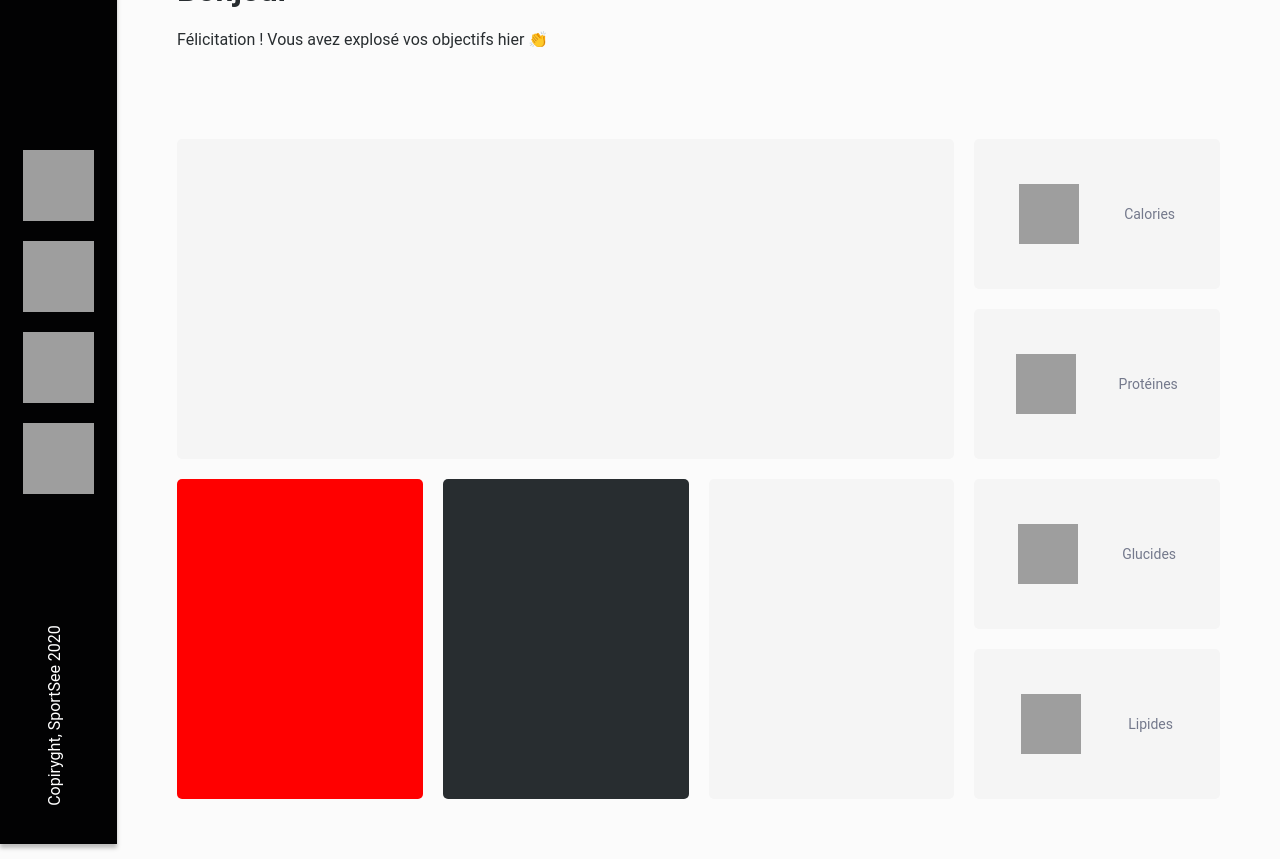
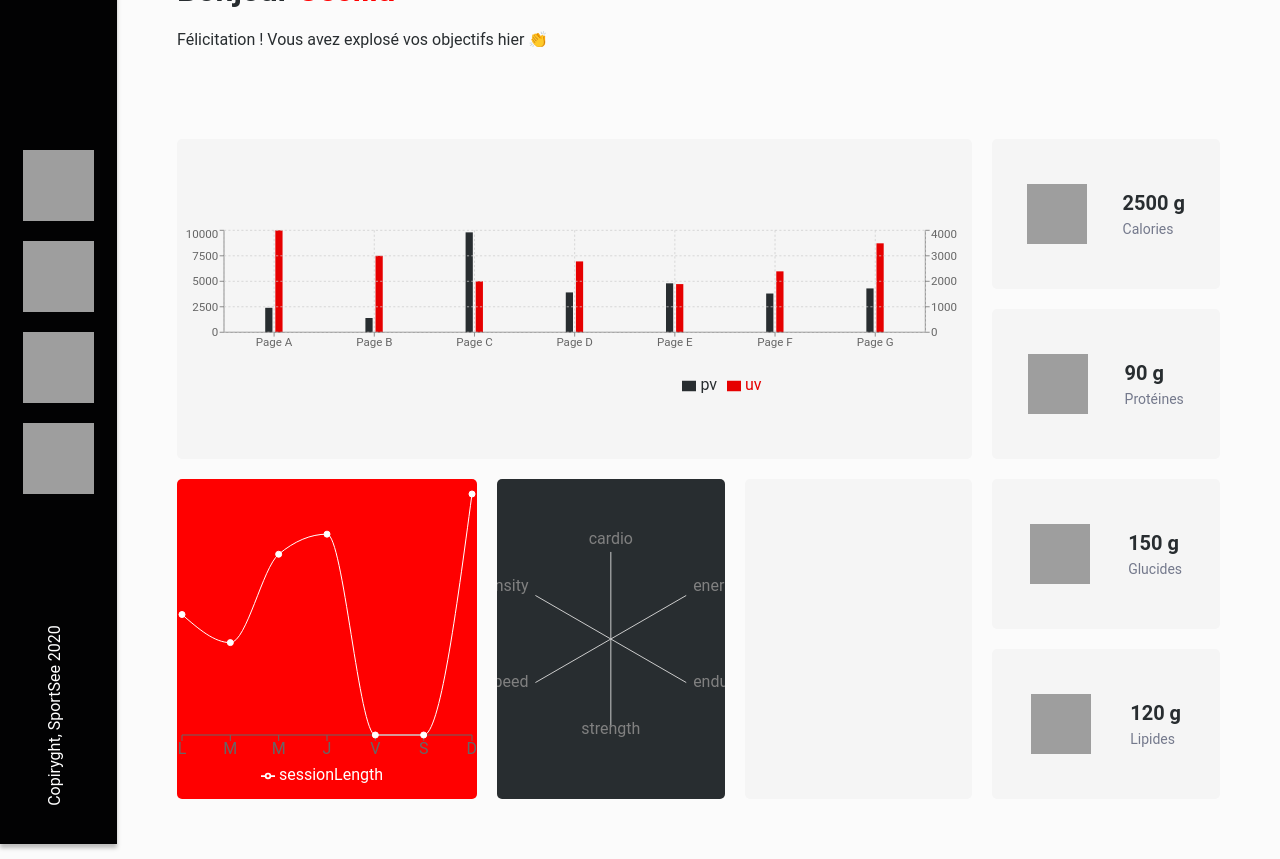
Before and after one commit to lauradauzat/OC_12_SportSee, a React (Create React App) app in the folder Frontend/sportsee/: page / in a window 1280 px wide. Shown: the part 180-1039 px from the top of the page. Built offline with nearby package versions, Linux system fonts and the light colour scheme; no server answers; grey boxes are pictures that could not be loaded.

Commit message:
connected 3 out of 4 chart

```diff
--- a/Frontend/sportsee/src/App.js
+++ b/Frontend/sportsee/src/App.js
@@ -27,7 +27,7 @@ function App() {
   return (
     <>
       <Navbar></Navbar>
-      <Main data={data}></Main>
+      <Main ></Main>
     </>
 
   );
--- a/Frontend/sportsee/src/components/ActiviteQuotidienne.jsx
+++ b/Frontend/sportsee/src/components/ActiviteQuotidienne.jsx
@@ -1,96 +1,36 @@
+import React from 'react';
+import { BarChart, XAxis, YAxis, CartesianGrid, Tooltip, Legend, Bar } from 'recharts';
+
 function ActiviteQuotidienne() {
+  const data = [
+    { name: 'Page A', uv: 4000, pv: 2400, amt: 2400 },
+    { name: 'Page B', uv: 3000, pv: 1398, amt: 2210 },
+    { name: 'Page C', uv: 2000, pv: 9800, amt: 2290 },
+    { name: 'Page D', uv: 2780, pv: 3908, amt: 2000 },
+    { name: 'Page E', uv: 1890, pv: 4800, amt: 2181 },
+    { name: 'Page F', uv: 2390, pv: 3800, amt: 2500 },
+    { name: 'Page G', uv: 3490, pv: 4300, amt: 2100 },
+  ];
 
 
-     return (
-          <div className="actquot white-bg"> </div>
-     )
+
+  return (
+    <div className="actquot white-bg">
+      <BarChart width={1100} height={200} data={data}>
+      <Legend />
+              <Tooltip />
+        <Bar dataKey="pv" fill="#282D30" yAxisId="left" barSize={10} />
+        <Bar dataKey="uv" fill="#E60000" yAxisId="right"  barSize={10}/>
+        <XAxis dataKey="name" />
+        <YAxis yAxisId="left" />
+        <YAxis yAxisId="right" orientation="right" />
+        <CartesianGrid strokeDasharray="3 3 " />is
+
+
+
+      </BarChart>
+    </div>
+  );
 }
 
-export default ActiviteQuotidienne
-
-/*  import React, { PureComponent } from 'react';
-import { BarChart, Bar, Cell, XAxis, YAxis, CartesianGrid, Tooltip, Legend, ResponsiveContainer } from 'recharts';
-
-const data = [
-  {
-    name: 'Page A',
-    uv: 4000,
-    pv: 2400,
-    amt: 2400,
-  },
-  {
-    name: 'Page B',
-    uv: 3000,
-    pv: 1398,
-    amt: 2210,
-  },
-  {
-    name: 'Page C',
-    uv: 2000,
-    pv: 9800,
-    amt: 2290,
-  },
-  {
-    name: 'Page D',
-    uv: 2780,
-    pv: 3908,
-    amt: 2000,
-  },
-  {
-    name: 'Page E',
-    uv: 1890,
-    pv: 4800,
-    amt: 2181,
-  },
-  {
-    name: 'Page F',
-    uv: 2390,
-    pv: 3800,
-    amt: 2500,
-  },
-  {
-    name: 'Page G',
-    uv: 3490,
-    pv: 4300,
-    amt: 2100,
-  },
-];
-
-export default class ActiviteQuotidienne extends PureComponent {
-  static demoUrl = 'https://codesandbox.io/s/bar-chart-with-double-yaxis-zr232';
-
-  render() {
-    return (
-        <>
-         <div className="actquot white-bg">
-
-         <ResponsiveContainer width="100%" height="100%">
-        <BarChart
-          width={500}
-          height={300}
-          data={data}
-          margin={{
-            top: 20,
-            right: 30,
-            left: 20,
-            bottom: 5,
-          }}
-        >
-          <CartesianGrid strokeDasharray="3 3" />
-          <XAxis dataKey="name" />
-          <YAxis yAxisId="left" orientation="left" stroke="#8884d8" />
-          <YAxis yAxisId="right" orientation="right" stroke="#82ca9d" />
-          <Tooltip />
-          <Legend />
-          <Bar yAxisId="left" dataKey="pv" fill="#8884d8" />
-          <Bar yAxisId="right" dataKey="uv" fill="#82ca9d" />
-        </BarChart>
-      </ResponsiveContainer>
-
-         </div>
-        </>
-
-    );
-  }
-}
- */
+export default ActiviteQuotidienne;
--- /dev/null
+++ b/Frontend/sportsee/src/components/DureeSession.jsx
@@ -0,0 +1,61 @@
+import React from 'react';
+import { LineChart, XAxis, YAxis, Tooltip, Legend, Line, ReferenceLine } from 'recharts';
+
+function DureeSession() {
+    const daysOfWeek = ['L', 'M', 'M', 'J', 'V', 'S', 'D'];
+    const sessions =  [
+        {
+            day: 1,
+            sessionLength: 30
+        },
+        {
+            day: 2,
+            sessionLength: 23
+        },
+        {
+            day: 3,
+            sessionLength: 45
+        },
+        {
+            day: 4,
+            sessionLength: 50
+        },
+        {
+            day: 5,
+            sessionLength: 0
+        },
+        {
+            day: 6,
+            sessionLength: 0
+        },
+        {
+            day: 7,
+            sessionLength: 60
+        }
+    ]
+
+    const transformedSessions = sessions.map(session => {
+        const dayOfWeek = daysOfWeek[session.day-1];
+        return {
+          ...session,
+          day: dayOfWeek
+        };
+      });
+
+
+  return (
+    <div className="session red-bg">
+    <LineChart width={300} height={300} data={transformedSessions}>
+    <XAxis dataKey="day" tickCount={7} />
+        <YAxis hide={true} />
+      <Tooltip />
+      <Legend />
+      <Line type="monotone" dataKey="sessionLength" stroke="#FFFFFF" />
+      <ReferenceLine y={250} stroke="red" label="Max" />
+    </LineChart>
+    </div>
+
+  );
+}
+
+export default DureeSession;
--- a/Frontend/sportsee/src/components/Main.jsx
+++ b/Frontend/sportsee/src/components/Main.jsx
@@ -1,8 +1,42 @@
 import ActiviteQuotidienne from "./ActiviteQuotidienne";
+import DureeSession from "./DureeSession";
+import Radar from "./Radar";
 
-function Main({...data}) {
+function Main() {
 
-    console.log(data.data.data);
+
+  const USER_MAIN_DATA = [
+    {
+        id: 12,
+        userInfos: {
+            firstName: 'Karl',
+            lastName: 'Dovineau',
+            age: 31,
+        },
+        todayScore: 0.12,
+        keyData: {
+            calorieCount: 1930,
+            proteinCount: 155,
+            carbohydrateCount: 290,
+            lipidCount: 50
+        }
+    },
+    {
+        id: 18,
+        userInfos: {
+            firstName: 'Cecilia',
+            lastName: 'Ratorez',
+            age: 34,
+        },
+        score: 0.3,
+        keyData: {
+            calorieCount: 2500,
+            proteinCount: 90,
+            carbohydrateCount: 150,
+            lipidCount: 120
+        }
+    }
+]
 
 
     return (
@@ -12,7 +46,7 @@ function Main({...data}) {
           <h1>
             Bonjour
 
-        {/*   <span className="red">  {data.data.data.userInfos.firstName}</span>  */}
+          <span className="red">  {USER_MAIN_DATA[1].userInfos.firstName}</span>
           </h1>
           <p>
             Félicitation ! Vous avez explosé vos objectifs hier 👏
@@ -24,31 +58,32 @@ function Main({...data}) {
           <div className="cal white-bg">
             <img src="/img/calories-icon.png" alt="calories" />
             <div className="right-text">
-         {/*    <span id="cal-data">{data.data.data.keyData.calorieCount} g</span> */}
+            <span id="cal-data">{USER_MAIN_DATA[1].keyData.calorieCount} g</span>
               <p>Calories</p>
             </div>
           </div>
           <div className="prot white-bg">
             <img src="/img/protein-icon.png" alt="protein" />
             <div className="right-text">
-        {/*     <span id="cal-prot">{data.data.data.keyData.proteinCount} g</span>  */}
+            <span id="cal-prot">{USER_MAIN_DATA[1].keyData.proteinCount} g</span>
               <p>Protéines</p>
             </div>
           </div>
-          <div className="obj red-bg"></div>
-          <div className="radar dark-bg"></div>
+          <DureeSession></DureeSession>
+          <Radar></Radar>
+
           <div className="score white-bg"></div>
           <div className="gluc white-bg">
             <img src="/img/carbs-icon.png" alt="carbs" />
             <div className="right-text">
-          {/*     <span id="gluc-data">{data.data.data.keyData.carbohydrateCount} g</span> */}
+              <span id="gluc-data">{USER_MAIN_DATA[1].keyData.carbohydrateCount} g</span>
               <p>Glucides</p>
             </div>
           </div>
           <div className="lip white-bg">
             <img src="/img/fat-icon.png" alt="fat" />
             <div className="right-text">
-        {/*       <span id="lip-data">{data.data.data.keyData.lipidCount} g</span> */}
+              <span id="lip-data">{USER_MAIN_DATA[1].keyData.lipidCount} g</span>
               <p>Lipides</p>
             </div>
           </div>
--- /dev/null
+++ b/Frontend/sportsee/src/components/Radar.jsx
@@ -0,0 +1,64 @@
+import { Radar, RadarChart, PolarGrid, PolarAngleAxis, PolarRadiusAxis, ResponsiveContainer } from 'recharts';
+
+function RadarChartComponent() {
+  const values = {
+    userId: 18,
+    kind: {
+      1: 'cardio',
+      2: 'energy',
+      3: 'endurance',
+      4: 'strength',
+      5: 'speed',
+      6: 'intensity'
+    },
+    data: [
+      {
+        value: 200,
+        kind: 1
+      },
+      {
+        value: 240,
+        kind: 2
+      },
+      {
+        value: 80,
+        kind: 3
+      },
+      {
+        value: 80,
+        kind: 4
+      },
+      {
+        value: 220,
+        kind: 5
+      },
+      {
+        value: 110,
+        kind: 6
+      }
+    ]
+  };
+
+  const data = values.data.map(d => {
+    const kindName = values.kind[d.kind];
+    return {
+      name: kindName,
+      [kindName]: d.value
+    };
+  });
+
+  return (
+    <div className='radar dark-bg'>
+    <ResponsiveContainer width="100%" height="100%">
+        <RadarChart cx="50%" cy="50%" outerRadius="80%" data={data}>
+        <PolarGrid />
+        <PolarAngleAxis dataKey="name" />
+        <PolarRadiusAxis />
+        <Radar name="Mike" dataKey="value" stroke="#8884d8" fill="#8884d8" fillOpacity={0.6} />
+        </RadarChart>
+    </ResponsiveContainer>
+    </div>
+  );
+}
+
+export default RadarChartComponent;
--- a/Frontend/sportsee/src/style.css
+++ b/Frontend/sportsee/src/style.css
@@ -122,7 +122,7 @@ main {
     grid-area: prot;
 }
 
-.obj {
+.session {
     grid-area: obj;
 }
 
@@ -189,3 +189,6 @@ main {
     font-weight: 700;
     font-size: 20px;
 }
+
+
+/* rechart */
```
